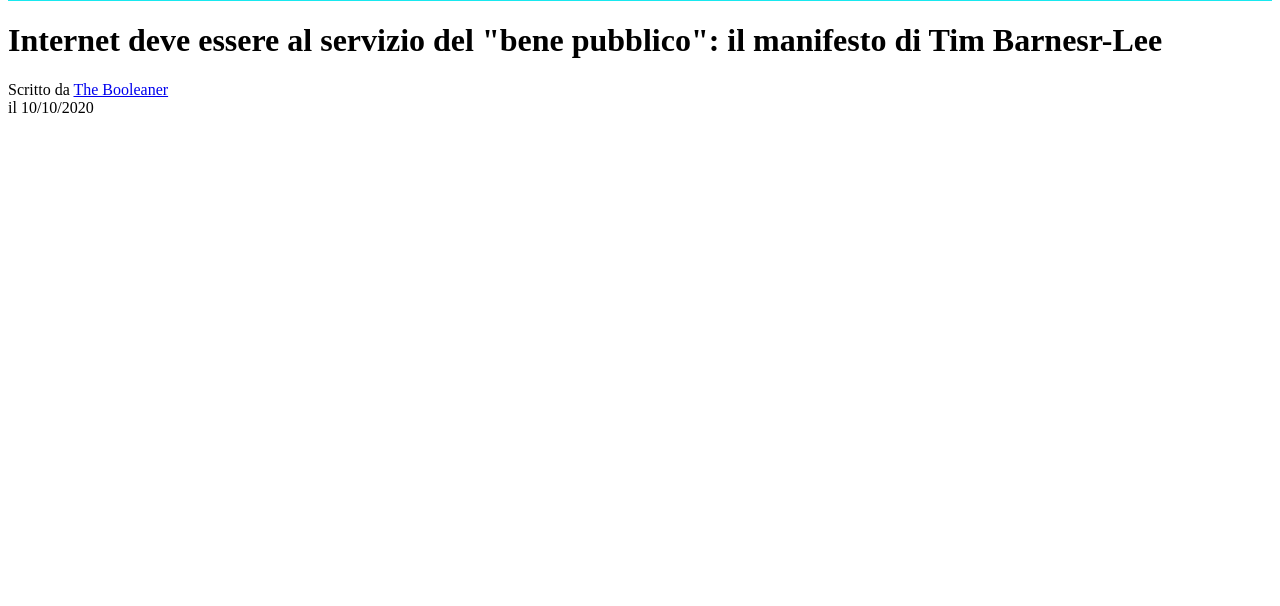
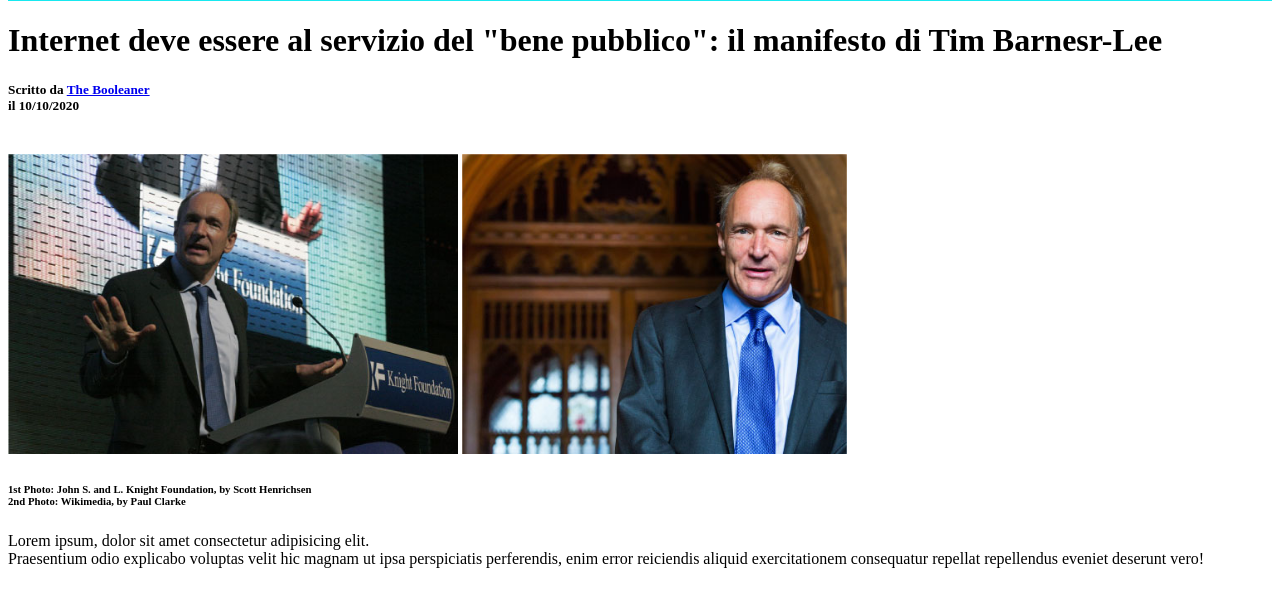
Before and after one commit to Damianopipitone/html-css-booleaner, a plain HTML site: page index.html in a window 1280 px wide. Shown: the part 64-670 px from the top of the page. Drawn offline with Linux system fonts and the light colour scheme.

Commit message:
Manifest of Tim Barners-Lee

```diff
--- a/css/style.css
+++ b/css/style.css
@@ -3,3 +3,6 @@ header{
     background-color: rgb(24, 232, 239);
    /*  background-color: rgb(31, 116, 131); */
 }
+stan {
+    text-decoration-color: yellow;
+}
--- a/index.html
+++ b/index.html
@@ -5,7 +5,7 @@
     <meta http-equiv="X-UA-Compatible" content="IE=edge">
     <meta name="viewport" content="width=device-width, initial-scale=1.0">
     <title>Manifesto di Tim Barnesr-Lee</title>
-    <link rel="stylesheet" href="./css/style.css">
+    <link rel="stylesheet" href="./css/style.css" type="text/css" media="all">
 </head>
 
 <header>
@@ -17,9 +17,32 @@
 </header>
 
 <body>
+
+<div>
+
     <h1>Internet deve essere al servizio del "bene pubblico": il manifesto di Tim Barnesr-Lee</h1>
-    <span>Scritto da <a href="https://boolean.careers/"> The Booleaner </a> <br>
-    il 10/10/2020</span>
+    <h5>Scritto da <a href="https://boolean.careers/"> The Booleaner </a> <br>
+    il 10/10/2020</h5>
+
+</div>
+
+    <main>
+
+        <div>
+            <br>
+
+            <img src="./img/tim-1.jpg" alt="image-of-Tim-Barners-Lee" height="300">
+            <img src="./img/tim-2.jpg" alt="image-of-Tim-Barners-Lee" height="300"> <br>
+            <h6>1st Photo: John S. and L. Knight Foundation, by Scott Henrichsen <br>
+                2nd Photo: Wikimedia, by Paul Clarke</h6>
+
+        </div>
+
+        <stan>Lorem ipsum, dolor sit amet consectetur adipisicing elit. <br>
+        Praesentium odio explicabo voluptas velit hic magnam ut ipsa perspiciatis perferendis, enim error reiciendis aliquid exercitationem consequatur repellat repellendus eveniet deserunt vero!</stan>
+
+    </main>
+
 
 
 
```
